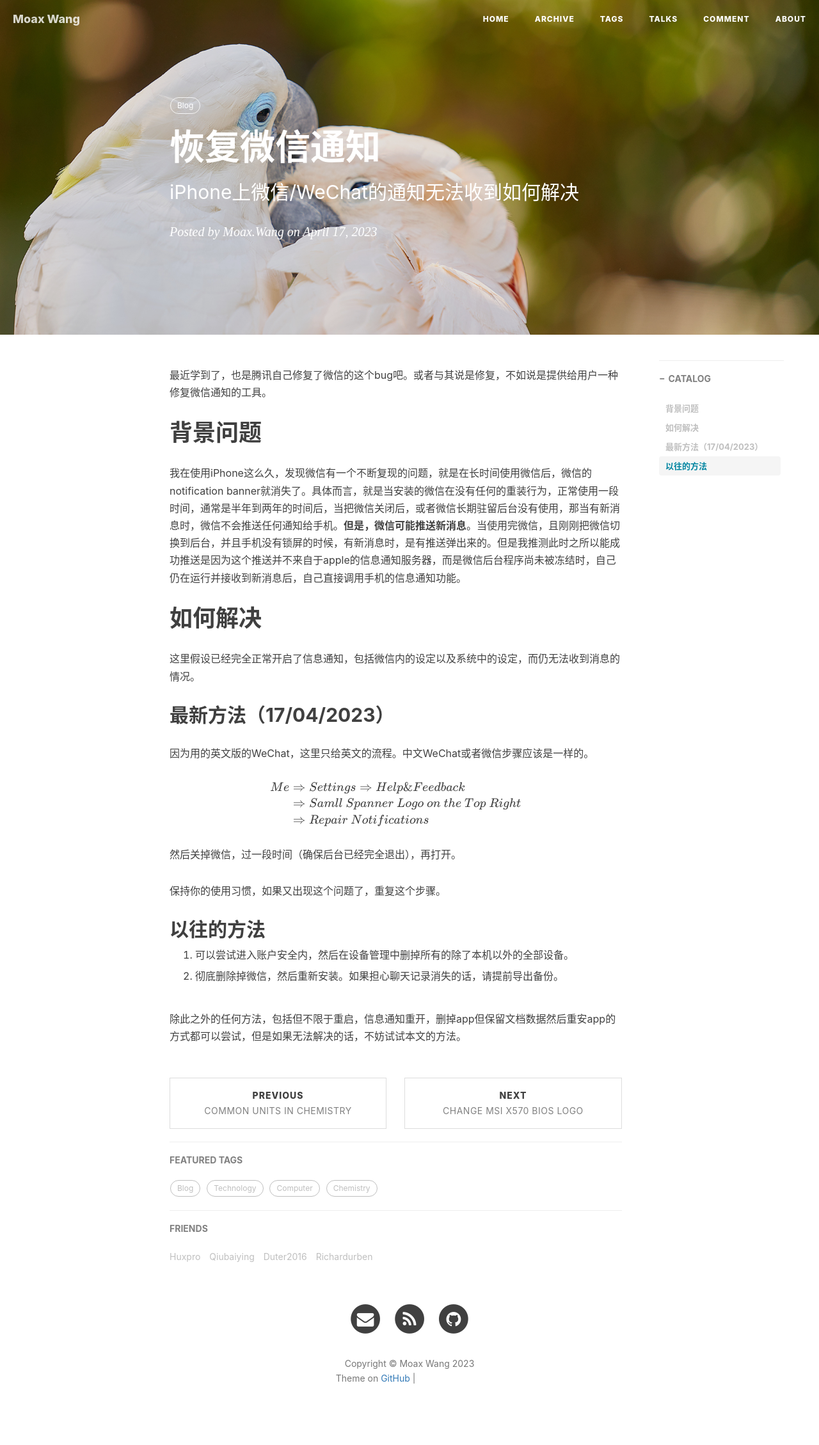
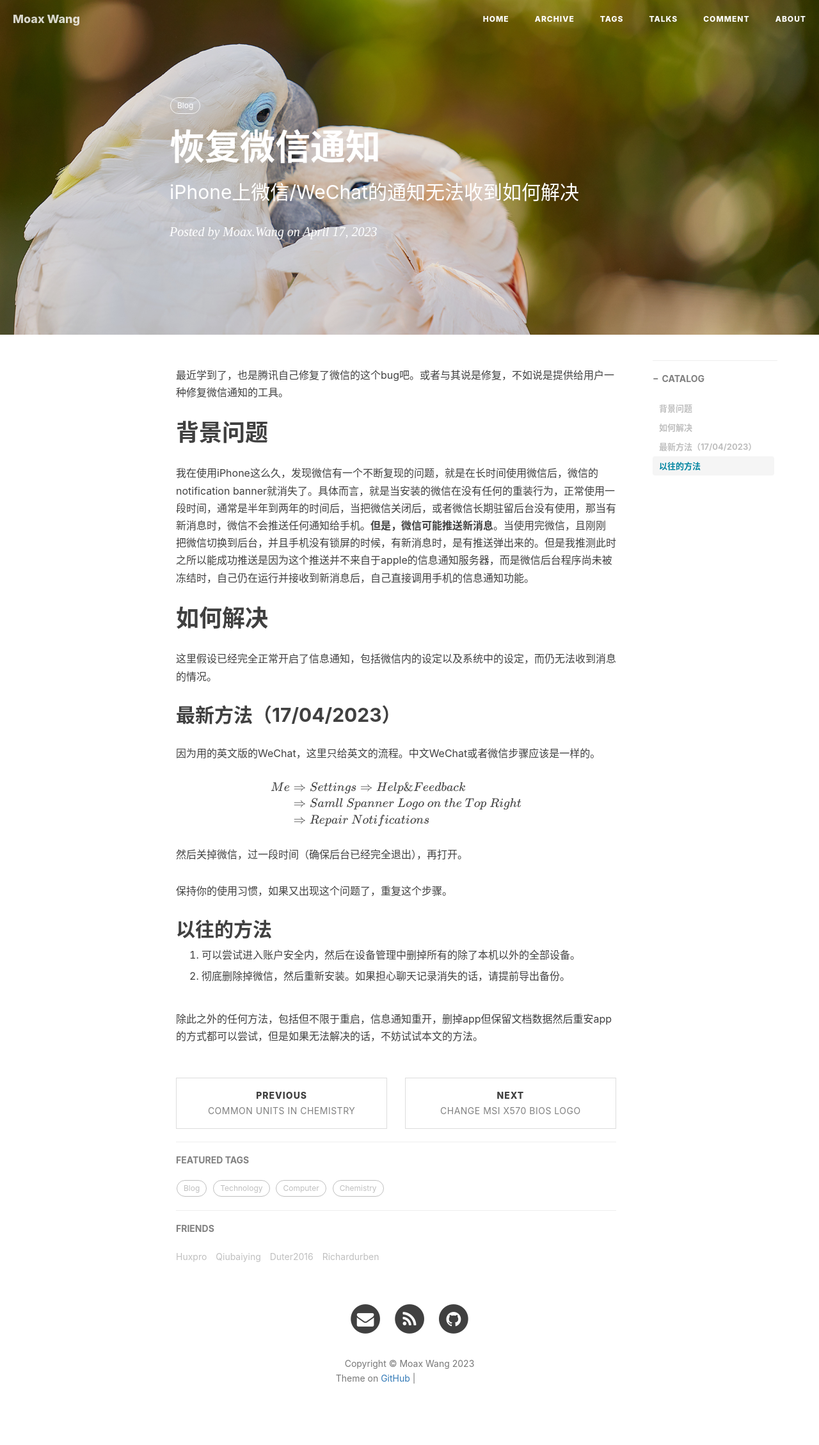
Before and after one commit to WinchellWang/winchellwang.github.io, a Jekyll site: the page built from _posts/2023-04-17-way_to_get_notification_banner_back_WeChat.md, in a window 1280 px wide. Shown: the whole page at 64% size. Built offline with Jekyll 4.4.1, drawn with Linux system fonts in a browser that asks for light colours; nearby versions of some CDN libraries; comment, search, counter and statistics services are not loaded; grey boxes are pictures that could not be loaded.

Commit message:
Layout Update

```diff
--- a/2tags.html
+++ b/2tags.html
@@ -22,8 +22,6 @@
 
 <!-- Main Content -->
 <div class="container">
-	<!-- <div class="row"> -->
-		<!-- <div class="col-lg-8 col-lg-offset-2 col-md-10 col-md-offset-1"> -->
 	<!-- 标签云 -->
 	<div id='tag_cloud' class="tags">
 		{% for tag in site.tags %}
@@ -59,7 +57,4 @@
 		{% endfor %}
 	</div>
 	{% endfor %}
-
-		<!-- </div> -->
-	<!-- </div> -->
 </div>
--- a/_layouts/post.html
+++ b/_layouts/post.html
@@ -46,8 +46,6 @@
 <!-- Post Content -->
 <article>
     <div class="container">
-        <div class="row">
-
     <!-- Post Container -->
         <div class="
             col-lg-8 col-lg-offset-2
@@ -131,7 +129,6 @@
             {% endif %}
         </div>
     </div>
-    </div>
 </article>
 
 {% if site.anchorjs %}
```
Lines whose indentation alone changed are shown as unchanged.
